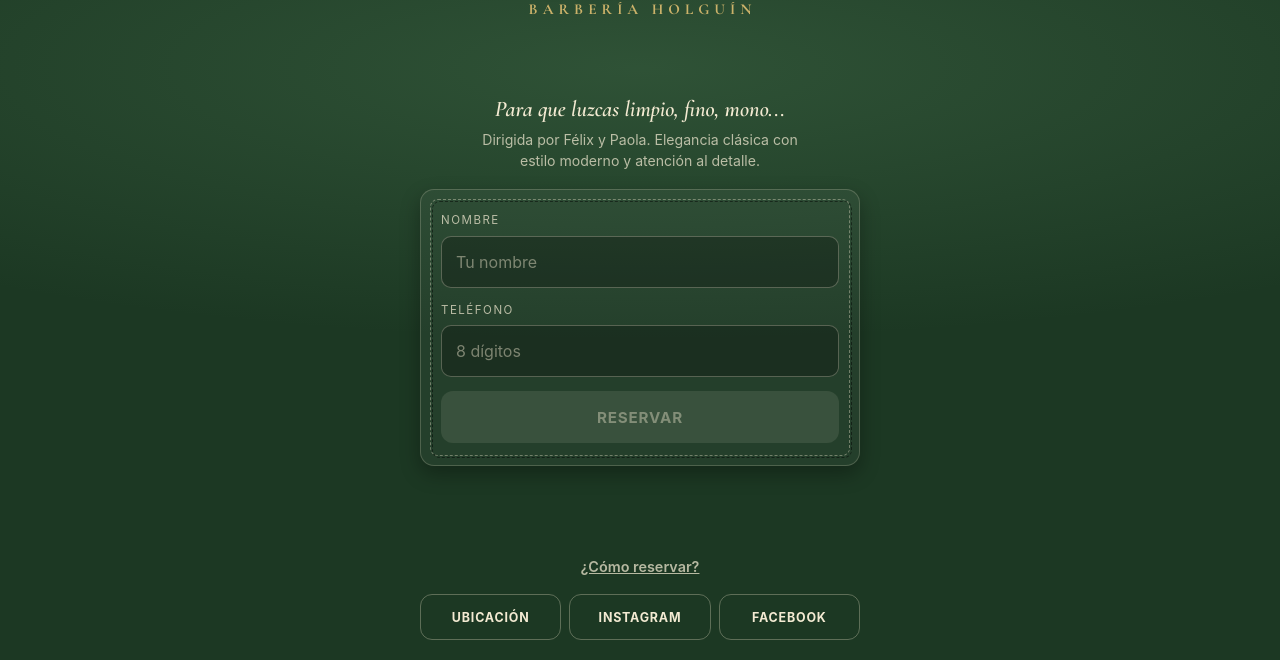
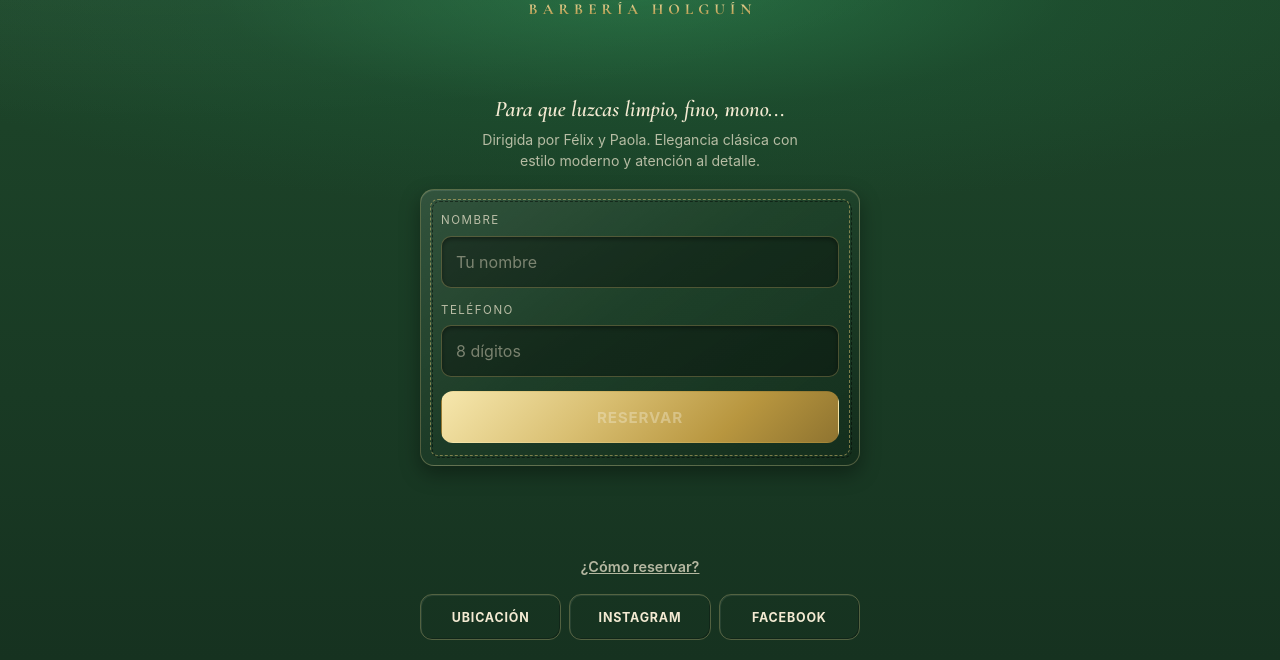
Before and after one commit to monosbarberia/Monos-barber-a, a plain HTML site: page index.html in a window 1280 px wide. Shown: the part 140-800 px from the top of the page. Drawn offline with nearby package versions, Linux system fonts and the light colour scheme; no server answers.

Commit message:
Update index.html

```diff
--- a/index.html
+++ b/index.html
@@ -31,7 +31,7 @@
             --verde-2: #234530;
             --crema: #f3ead2;
             --oro: #cbb26a;
-            --oro-grad: linear-gradient(135deg, #f1e1a6 0%, #cbb26a 45%, #a98b40 100%);
+            --oro-grad: linear-gradient(135deg, #f8eab6 0%, #dcc477 26%, #b8973f 62%, #ecd890 100%);
             --linea: rgba(243, 234, 210, 0.2);
             --suave: rgba(243, 234, 210, 0.72);
             --sans: -apple-system, BlinkMacSystemFont, "Segoe UI", Roboto, "Helvetica Neue", Arial, sans-serif;
@@ -57,7 +57,7 @@
 
         /* ---------- Botones ---------- */
         .btn { display: flex; align-items: center; justify-content: center; width: 100%; min-height: 52px; padding: 0 18px; border-radius: 12px; font: 700 0.95rem var(--sans); letter-spacing: 0.8px; text-transform: uppercase; text-decoration: none; text-align: center; cursor: pointer; border: 1px solid transparent; }
-        .btn-oro { position: relative; overflow: hidden; background-color: var(--oro); background-image: var(--oro-grad); color: var(--verde); box-shadow: 0 4px 10px rgba(0,0,0,0.3); }
+        .btn-oro { position: relative; overflow: hidden; background-color: var(--oro); background-image: var(--oro-grad); color: var(--verde); box-shadow: 0 4px 12px rgba(0,0,0,0.38), inset 0 1px 0 rgba(255,255,255,0.65), inset 0 -2px 4px rgba(120,90,20,0.38); }
         .btn-oro:active { filter: brightness(0.95); }
         .btn-oro:disabled { background-image: none; background-color: rgba(243,234,210,0.1); color: rgba(243,234,210,0.4); box-shadow: none; cursor: not-allowed; }
         .btn-oro:not(:disabled)::after { content: ''; position: absolute; top: 0; left: 0; width: 40%; height: 100%; background: linear-gradient(120deg, transparent, rgba(255,255,255,0.5), transparent); transform: translateX(-150%) skewX(-20deg); animation: sheen 3s ease-in-out infinite; will-change: transform; pointer-events: none; }
@@ -166,6 +166,59 @@
         .dato span:first-child { color: var(--suave); padding-right: 12px; flex-shrink: 0; }
         .dato b { text-align: right; }
         .dato.total b { font: 700 1.3rem var(--serif); color: var(--oro); }
+        /* ---------- Prueba: estilo "reloj" solo en el inicio (verde profundo con brillo + dorado cálido) ---------- */
+        #home {
+            background-color: #16301d;
+            background-image:
+                radial-gradient(ellipse 80% 38% at 50% 24%, rgba(46, 160, 96, 0.30), rgba(46, 160, 96, 0) 70%),
+                linear-gradient(160deg, #21502f 0%, #1a3d25 45%, #122a19 100%);
+            background-size: 100% 100%;
+            background-repeat: no-repeat;
+        }
+        #home .marca {
+            background: linear-gradient(180deg, #f6e7ad 0%, #cbb26a 55%, #a98b40 100%);
+            -webkit-background-clip: text;
+            background-clip: text;
+            color: transparent;
+            -webkit-text-fill-color: transparent;
+        }
+        #home .card {
+            background: linear-gradient(145deg, rgba(255,255,255,0.10) 0%, rgba(255,255,255,0.02) 45%, rgba(0,0,0,0.18) 100%);
+            border-color: rgba(240, 220, 150, 0.28);
+            box-shadow: 0 8px 20px rgba(0,0,0,0.35), inset 0 1px 0 rgba(255,255,255,0.10);
+        }
+        #home .btn-oro { background-image: linear-gradient(135deg, #f6e7ad 0%, #d9bf72 38%, #b8963f 72%, #8f7430 100%); }
+        #home .field-wrap:focus-within { border-color: #46c283; box-shadow: 0 0 0 3px rgba(70, 194, 131, 0.18); }
+        #home .btn-line { border-color: rgba(240, 220, 150, 0.28); }
+
+        /* ===== ESTILO RELOJ (todo estático: degradados y sombras suaves, sin filtros ni blur) ===== */
+        body { background-color: #173620; }
+        .screen {
+            --g1: 0.20; --g2: 0.10;
+            --fondo:
+                radial-gradient(ellipse 80% 36% at 50% 16%, rgba(52,170,102,var(--g1)) 0%, rgba(30,110,66,var(--g2)) 42%, rgba(28,56,35,0) 78%),
+                radial-gradient(ellipse 120% 55% at 12% 0%, rgba(255,255,255,0.06), rgba(255,255,255,0) 60%),
+                linear-gradient(180deg, #1f4a2c 0%, #163220 100%);
+        }
+        #home { --g1: 0.40; --g2: 0.20; }
+        .screen, #home { background-color: #173620; background-image: var(--fondo); background-size: 100% 100%; background-repeat: no-repeat; }
+        .logo { filter: drop-shadow(0 6px 8px rgba(0,0,0,0.45)) drop-shadow(0 0 14px rgba(63,194,122,0.22)); }
+        .marca { background: linear-gradient(180deg, #f6e7b0 0%, #cdb06a 55%, #a98b40 100%); -webkit-background-clip: text; background-clip: text; color: transparent; -webkit-text-fill-color: transparent; }
+        .stitch::after { border-color: rgba(214,190,112,0.55); }
+        .card { background: linear-gradient(135deg, rgba(255,255,255,0.10) 0%, rgba(255,255,255,0.03) 40%, rgba(0,0,0,0.20) 100%); border-color: rgba(214,190,112,0.38); box-shadow: inset 1px 1px 0 rgba(255,255,255,0.14), inset -1px -1px 0 rgba(0,0,0,0.28), 0 10px 24px rgba(0,0,0,0.42); }
+        .field-wrap { background: rgba(0,0,0,0.32); border-color: rgba(214,190,112,0.30); box-shadow: inset 0 2px 5px rgba(0,0,0,0.38); }
+        .field-wrap:focus-within { border-color: #4fd18b; box-shadow: inset 0 2px 5px rgba(0,0,0,0.38), 0 0 0 2px rgba(63,194,122,0.30); }
+        .service-item { background-image: linear-gradient(135deg, rgba(255,255,255,0.07), rgba(0,0,0,0.16)); border-color: rgba(214,190,112,0.28); box-shadow: inset 1px 1px 0 rgba(255,255,255,0.08), inset -1px -1px 0 rgba(0,0,0,0.22); }
+        .service-item.selected { border-color: #dcc477; box-shadow: 0 3px 10px rgba(0,0,0,0.35), inset 0 1px 0 rgba(255,255,255,0.65), inset 0 -2px 4px rgba(120,90,20,0.38); }
+        .info-btn { border-color: rgba(214,190,112,0.38); }
+        input[type="date"], select { background-color: rgba(0,0,0,0.32); border-color: rgba(214,190,112,0.30); box-shadow: inset 0 2px 5px rgba(0,0,0,0.38); }
+        input[type="date"]:focus, select:focus { border-color: #4fd18b; box-shadow: inset 0 2px 5px rgba(0,0,0,0.38), 0 0 0 2px rgba(63,194,122,0.30); }
+        .btn-line { border-color: rgba(214,190,112,0.38); box-shadow: inset 1px 1px 0 rgba(255,255,255,0.08), inset -1px -1px 0 rgba(0,0,0,0.25); }
+        .bar { background-color: #132c1a; background-image: linear-gradient(180deg, #183623, #112718); border-top-color: rgba(214,190,112,0.38); }
+        .modal { background-color: #1d4029; background-image: linear-gradient(135deg, rgba(255,255,255,0.09), rgba(0,0,0,0.20)); border-color: rgba(214,190,112,0.40); box-shadow: inset 1px 1px 0 rgba(255,255,255,0.12), 0 16px 40px rgba(0,0,0,0.5); }
+        .info-tooltip { border-color: rgba(214,190,112,0.4); }
+        /* ===== fin ESTILO RELOJ ===== */
+
         @media (max-height: 640px) { .logo { width: 56%; } .bienvenida { margin-bottom: 12px; } }
         @media (max-width: 340px) { .quick .btn-line { font-size: 0.7rem; letter-spacing: 0.3px; } .titulo h2 { font-size: 1.7rem; } }
         @media (prefers-reduced-motion: reduce) { .btn-oro::after { animation: none; } }
```
